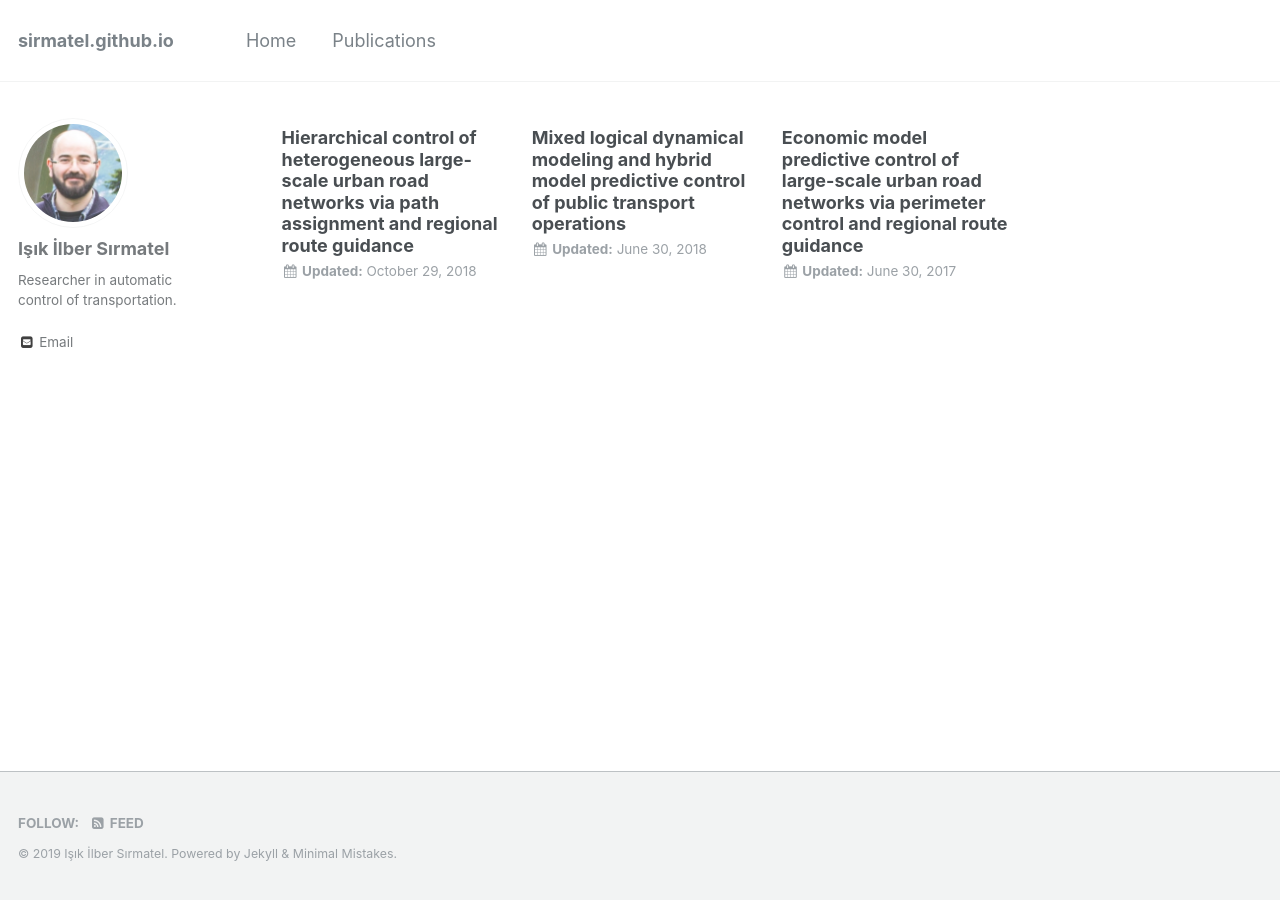
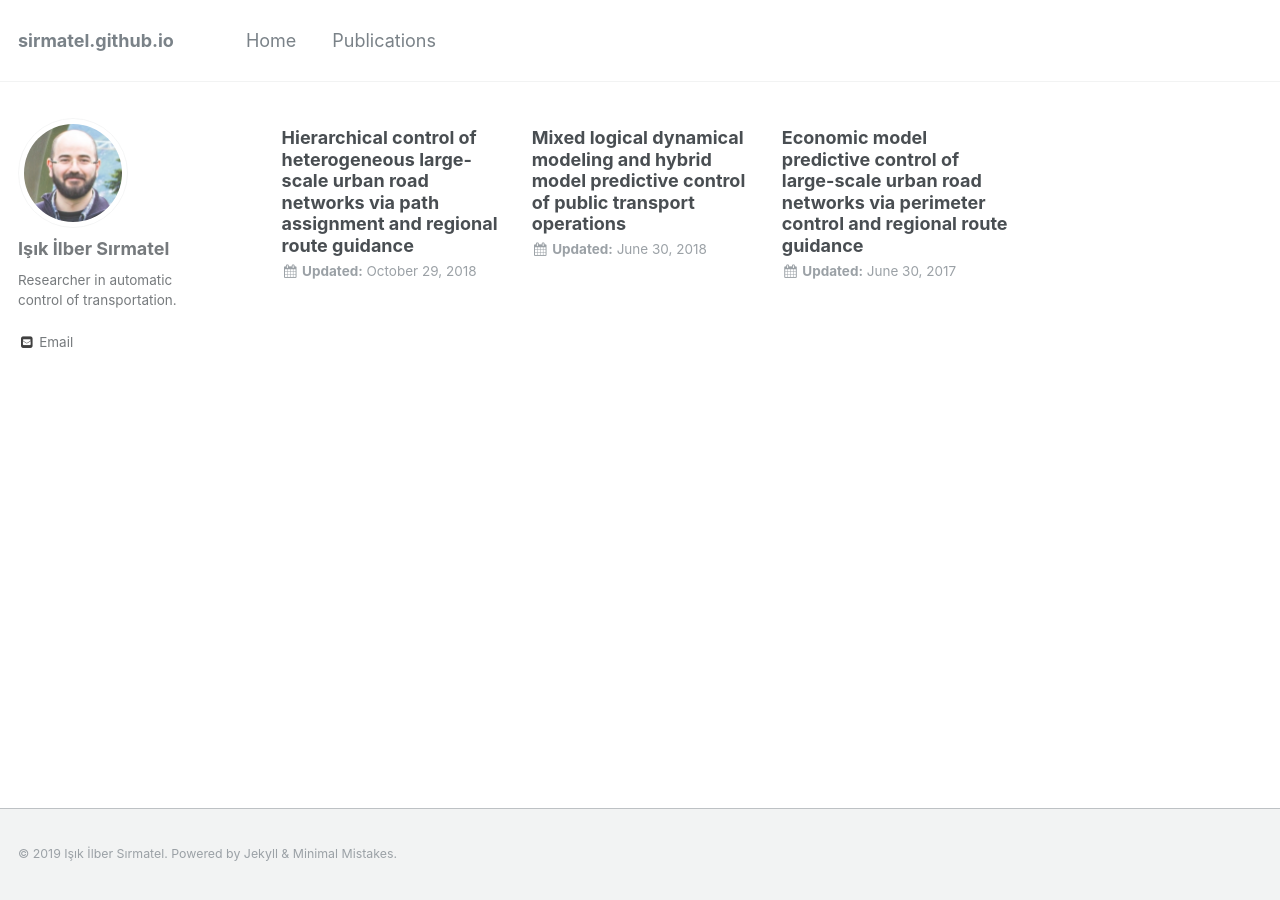
Before and after one commit to sirmatel/sirmatel.github.io, a Jekyll site: the page built from index.html, in a window 1280 px wide. Built offline with Jekyll 4.4.1, drawn with Linux system fonts in a browser that asks for light colours; the list of posts is cut into pages by our own code.

Commit message:
Update footer.html

```diff
--- a/_includes/footer.html
+++ b/_includes/footer.html
@@ -1,24 +1,3 @@
 {% include base_path %}
 
-<div class="page__footer-follow">
-  <ul class="social-icons">
-    {% if site.data.ui-text[site.locale].follow_label %}
-      <li><strong>{{ site.data.ui-text[site.locale].follow_label }}</strong></li>
-    {% endif %}
-    {% if site.twitter.username %}
-      <li><a href="https://twitter.com/{{ site.twitter.username }}"><i class="fa fa-fw fa-twitter-square" aria-hidden="true"></i> Twitter</a></li>
-    {% endif %}
-    {% if site.facebook.username %}
-      <li><a href="https://facebook.com/{{ site.facebook.username }}"><i class="fa fa-fw fa-facebook-square" aria-hidden="true"></i> Facebook</a></li>
-    {% endif %}
-    {% if site.author.github %}
-      <li><a href="http://github.com/{{ site.author.github }}"><i class="fa fa-fw fa-github" aria-hidden="true"></i> GitHub</a></li>
-    {% endif %}
-    {% if site.author.bitbucket %}
-      <li><a href="http://bitbucket.org/{{ site.author.bitbucket }}"><i class="fa fa-fw fa-bitbucket" aria-hidden="true"></i> Bitbucket</a></li>
-    {% endif %}
-    <li><a href="{% if site.atom_feed.path %}{{ site.atom_feed.path }}{% else %}{{ base_path }}/feed.xml{% endif %}"><i class="fa fa-fw fa-rss-square" aria-hidden="true"></i> {{ site.data.ui-text[site.locale].feed_label | default: "Feed" }}</a></li>
-  </ul>
-</div>
-
 <div class="page__footer-copyright">&copy; {{ site.time | date: '%Y' }} {{ site.name | default: site.title }}. {{ site.data.ui-text[site.locale].powered_by | default: "Powered by" }} <a href="http://jekyllrb.com" rel="nofollow">Jekyll</a> &amp; <a href="https://mademistakes.com/work/minimal-mistakes-jekyll-theme/" rel="nofollow">Minimal Mistakes</a>.</div>
```
